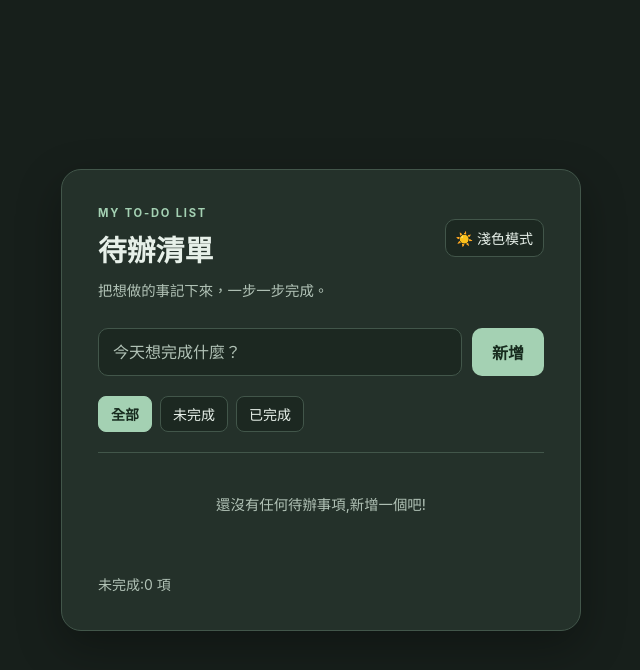
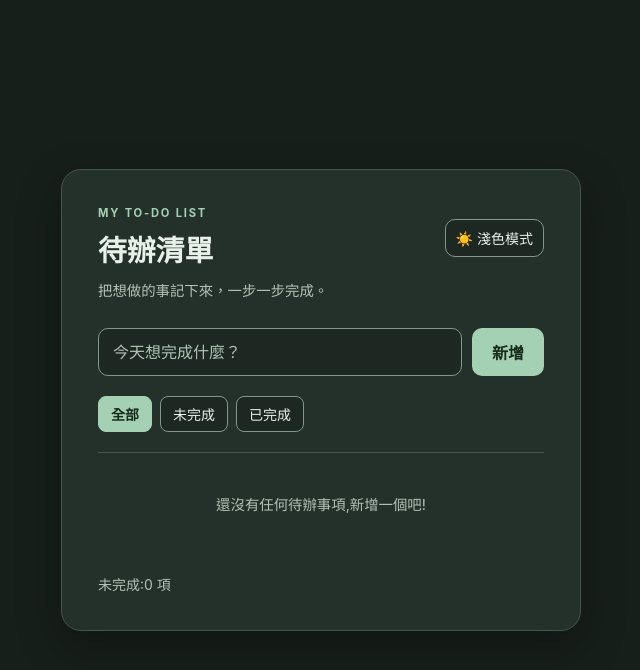
Before and after one commit to ChengYiLin/github-bootcamp, a plain HTML site: page index.html in a window 1280 px wide. Both pictures are taken after a click on the button "🌙 深色模式". Shown: the whole page, without its empty margins (319-959 px from the left). Drawn offline with Linux system fonts and the light colour scheme.

Commit message:
Improve dark mode control border contrast
Co-authored-by: Copilot <223556219+Copilot@users.noreply.github.com>

```diff
--- a/styles.css
+++ b/styles.css
@@ -8,6 +8,7 @@
   --accent-hover: #3e6650;
   --accent-text: #ffffff;
   --border: #e4ebe5;
+  --control-border: var(--border);
   --input-bg: #f8faf8;
   --danger: #a64e4e;
   --shadow: 0 16px 45px rgba(38, 58, 51, 0.09);
@@ -23,6 +24,7 @@
   --accent-hover: #c1e3cc;
   --accent-text: #172b1e;
   --border: #42564a;
+  --control-border: #81988a;
   --input-bg: #1c2821;
   --danger: #ffb4a9;
   --shadow: 0 16px 45px rgba(0, 0, 0, 0.3);
@@ -64,7 +66,7 @@ body {
 .theme-toggle {
   flex: none;
   padding: 8px 10px;
-  border: 1px solid var(--border);
+  border: 1px solid var(--control-border);
   border-radius: 10px;
   background: var(--input-bg);
   color: var(--text);
@@ -103,7 +105,7 @@ button, input {
   min-width: 0;
   flex: 1;
   padding: 12px 14px;
-  border: 1px solid var(--border);
+  border: 1px solid var(--control-border);
   border-radius: 10px;
   background: var(--input-bg);
   color: var(--text);
@@ -139,7 +141,7 @@ button {
 
 .filter-button {
   padding: 7px 12px;
-  border: 1px solid var(--border);
+  border: 1px solid var(--control-border);
   border-radius: 8px;
   background: var(--input-bg);
   color: var(--text);
```
